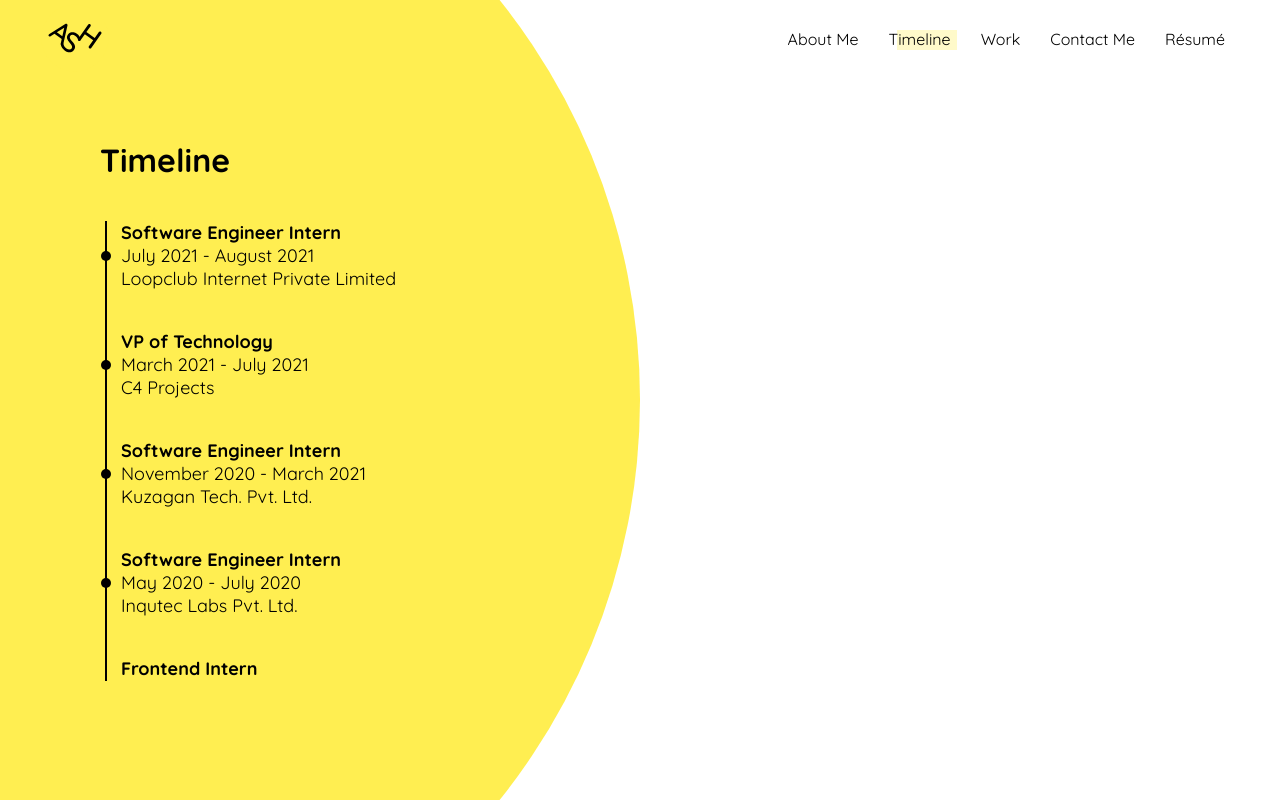
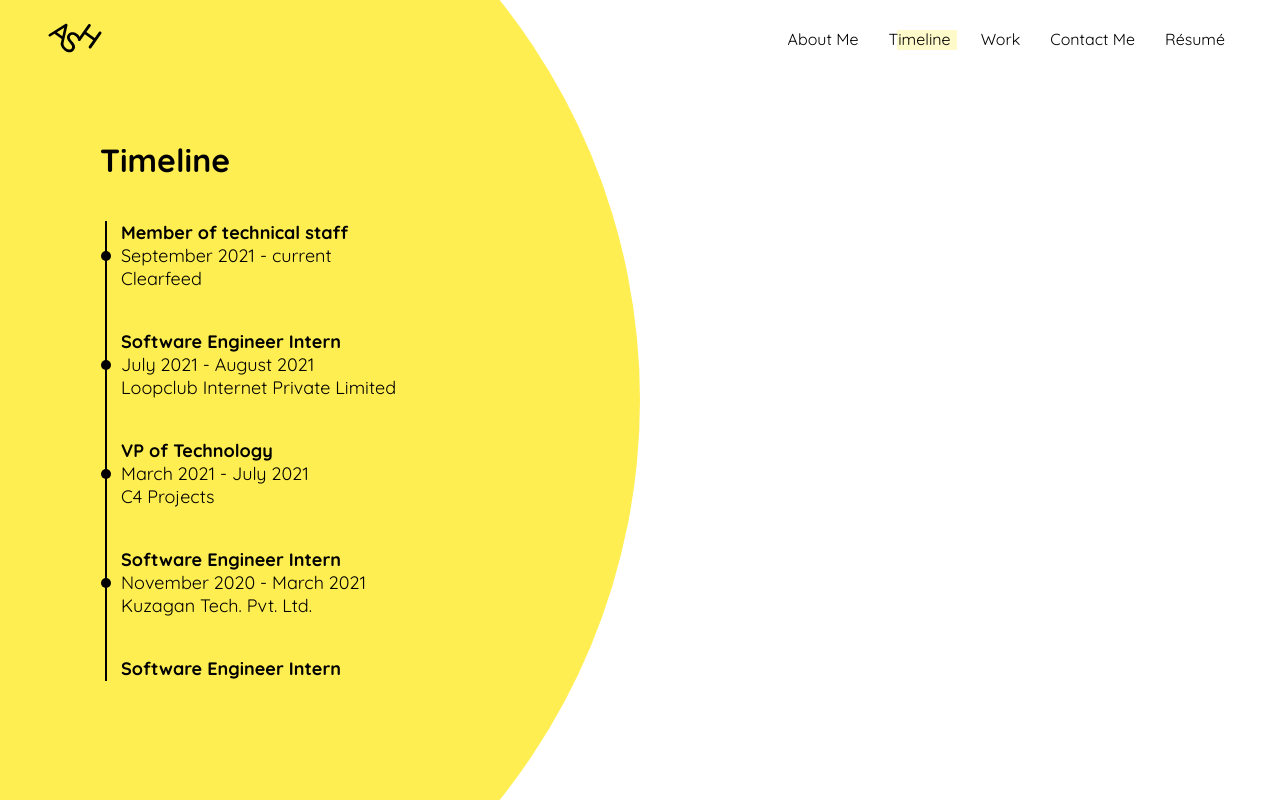
Before and after one commit to hakotaco/portfolio, a Vue app: page /timeline in a window 1280 px wide. Built offline with nearby package versions, Linux system fonts and the light colour scheme.

Commit message:
add: updated experience

```diff
--- a/src/data/timeline.js
+++ b/src/data/timeline.js
@@ -34,6 +34,11 @@ const timelineData = [
     line2: "July 2021 - August 2021",
     line3: "Loopclub Internet Private Limited",
   },
+  {
+    line1: "Member of technical staff",
+    line2: "September 2021 - current",
+    line3: "Clearfeed",
+  }
 ];
 
 export default timelineData;
```
